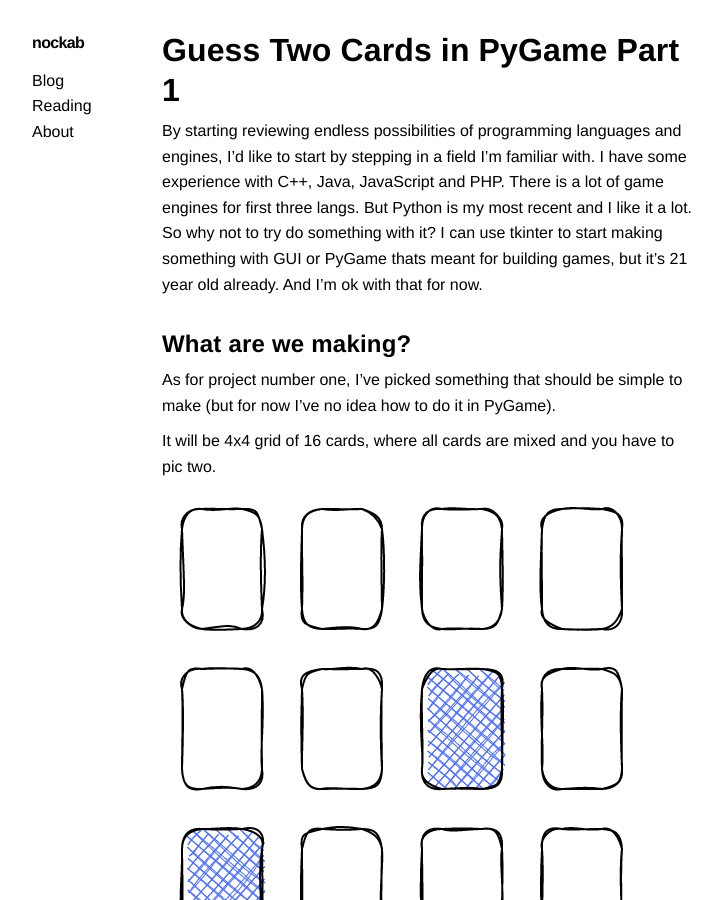
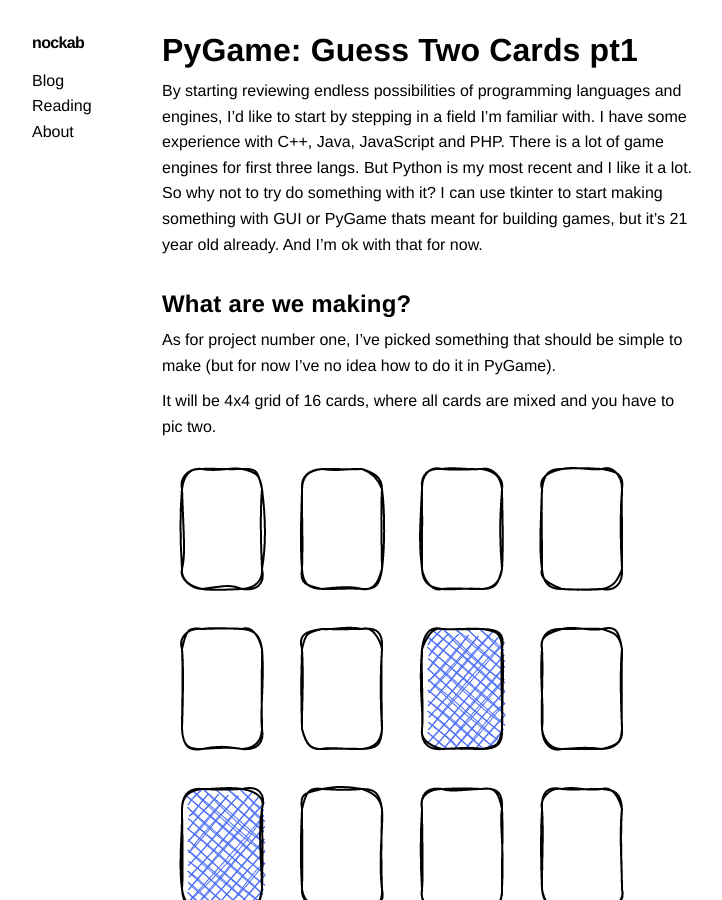
Before and after one commit to nockab/nockab.github.io, a Jekyll site: the page built from _posts/2021-11-09-guess-two-cards-pygame.md, in a window 1280 px wide and 900 px high. Shown: the whole window, without its empty margins (273-995 px from the left). Built offline with Jekyll 4.4.1, drawn with Linux system fonts in a browser that asks for light colours.

Commit message:
Header update

```diff
--- a/_posts/2021-11-09-guess-two-cards-pygame.md
+++ b/_posts/2021-11-09-guess-two-cards-pygame.md
@@ -1,6 +1,6 @@
 ---
 layout: post
-title:  "Guess Two Cards in PyGame Part 1"
+title:  "PyGame: Guess Two Cards pt1"
 categories: dev
 tags: [dev, pygame]
 ---
```
